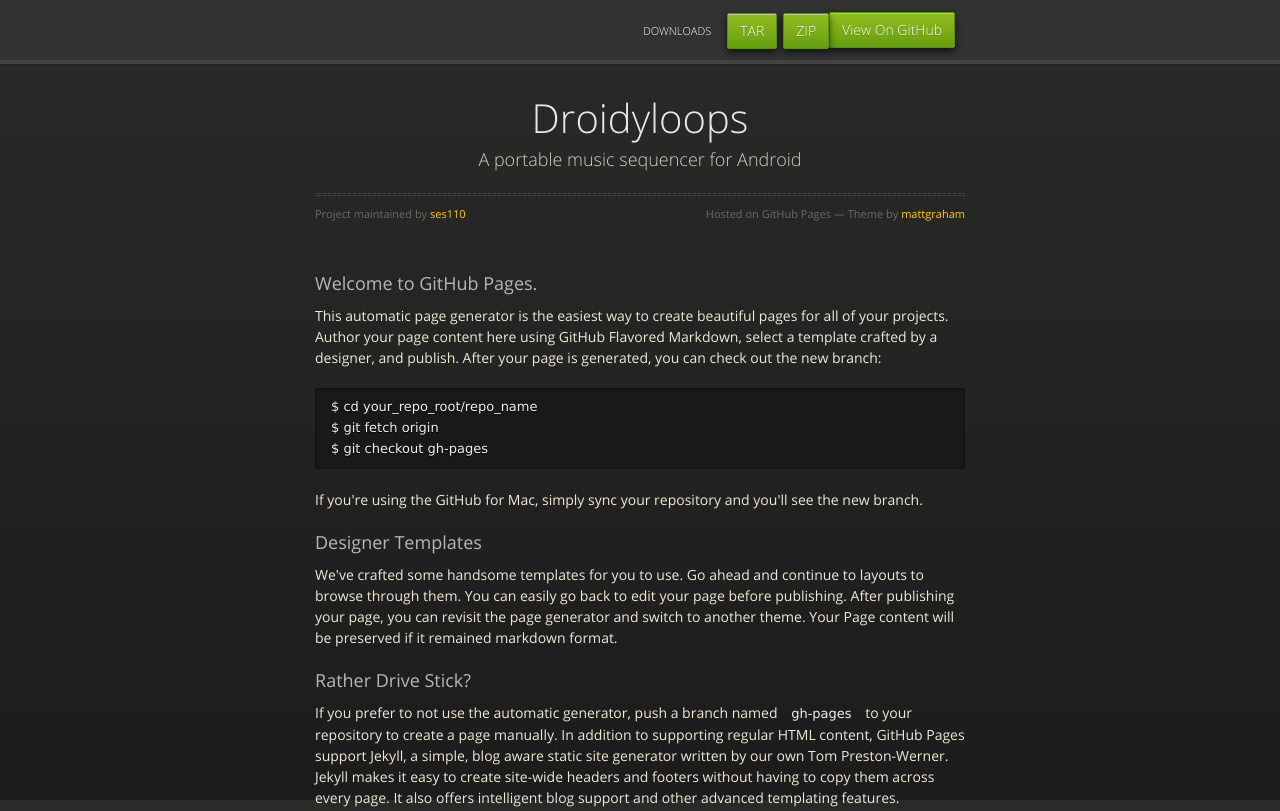
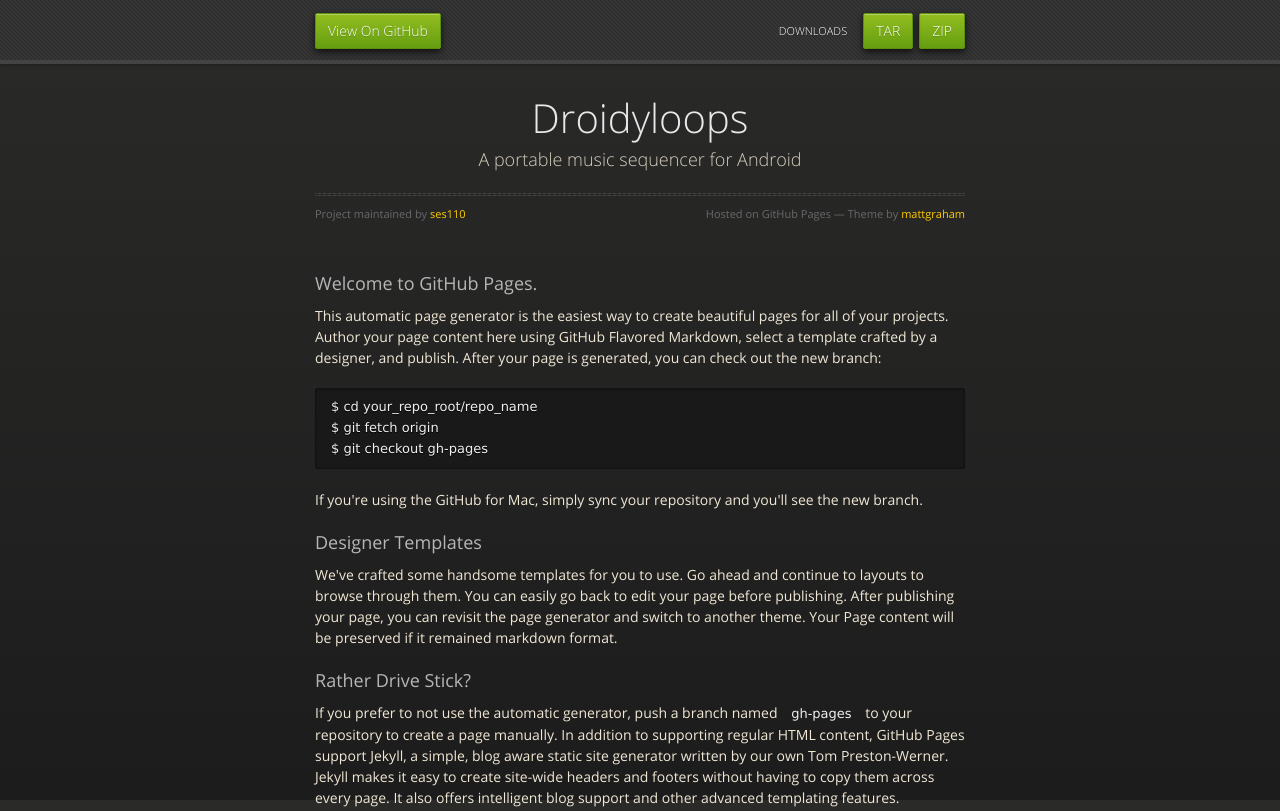
Before and after one commit to ses110/droidyloops, a plain HTML site: page index.html in a window 1280 px wide. Shown: the top 811 px of the page. Drawn offline with nearby package versions, Linux system fonts and the light colour scheme.

Commit message:
Fixed header

```diff
--- a/index.html
+++ b/index.html
@@ -20,8 +20,8 @@
   <body>
       <div id="header">
         <nav>
-          <li class="title"><a href="https://github.com/ses110/droidyloops">View On GitHub</a></li>
-         <li class="downloads"><a href="https://github.com/ses110/droidyloops/">ZIP</a></li>
+          <li class="fork"><a href="https://github.com/ses110/droidyloops">View On GitHub</a></li>
+          <li class="downloads"><a href="https://github.com/ses110/droidyloops/">ZIP</a></li>
           <li class="downloads"><a href="https://github.com/ses110/droidyloops/">TAR</a></li>
           <li class="title">DOWNLOADS</li>
         </nav>
```
